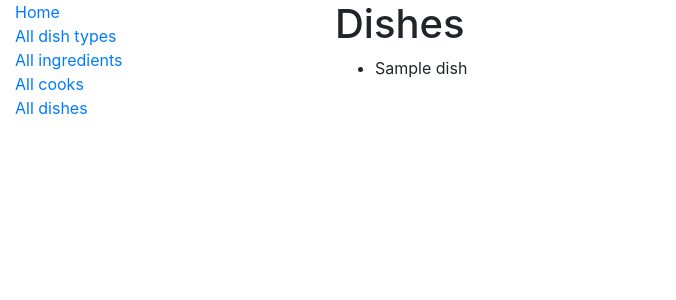
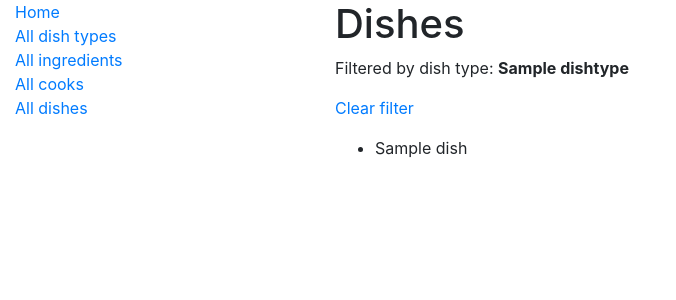
Before and after one commit to ShcherbynaSv/kitchen_service, a Django app: page /kitchen/dishes/?dish_type=1 in a window 1280 px wide. Shown: the top 300 px of the page, without its empty margins (0-676 px from the left). Run offline with Django 5.2, Linux system fonts and the light colour scheme; tables that the repository leaves empty hold one stand-in row (values such as "Sample post").

Commit message:
Add possibility to clear the filter on dish list pages if it is filtered by dish type

```diff
--- a/kitchen/views.py
+++ b/kitchen/views.py
@@ -35,7 +35,18 @@ class DishListView(generic.ListView):
 
     def get_queryset(self):
         queryset = super().get_queryset()
+        self.dish_type = None
+
         dish_type_id = self.request.GET.get("dish_type")
         if dish_type_id:
             queryset = queryset.filter(dish_type_id=dish_type_id)
+            try:
+                self.dish_type = DishType.objects.get(id=dish_type_id)
+            except DishType.DoesNotExist:
+                self.dish_type = None
         return queryset
+
+    def get_context_data(self, **kwargs):
+        context = super().get_context_data(**kwargs)
+        context["selected_dish_type"] = self.dish_type
+        return context
--- a/templates/kitchen/dish_list.html
+++ b/templates/kitchen/dish_list.html
@@ -2,6 +2,12 @@
 
 {% block content %}
   <h1>Dishes</h1>
+
+  {% if selected_dish_type %}
+    <p>Filtered by dish type: <strong>{{ selected_dish_type.name }}</strong></p>
+    <p><a href="{% url 'kitchen:dish-list' %}">Clear filter</a></p>
+  {% endif %}
+
   {% if dishes_list %}
     <ul>
       {% for dish in dishes_list %}
```
